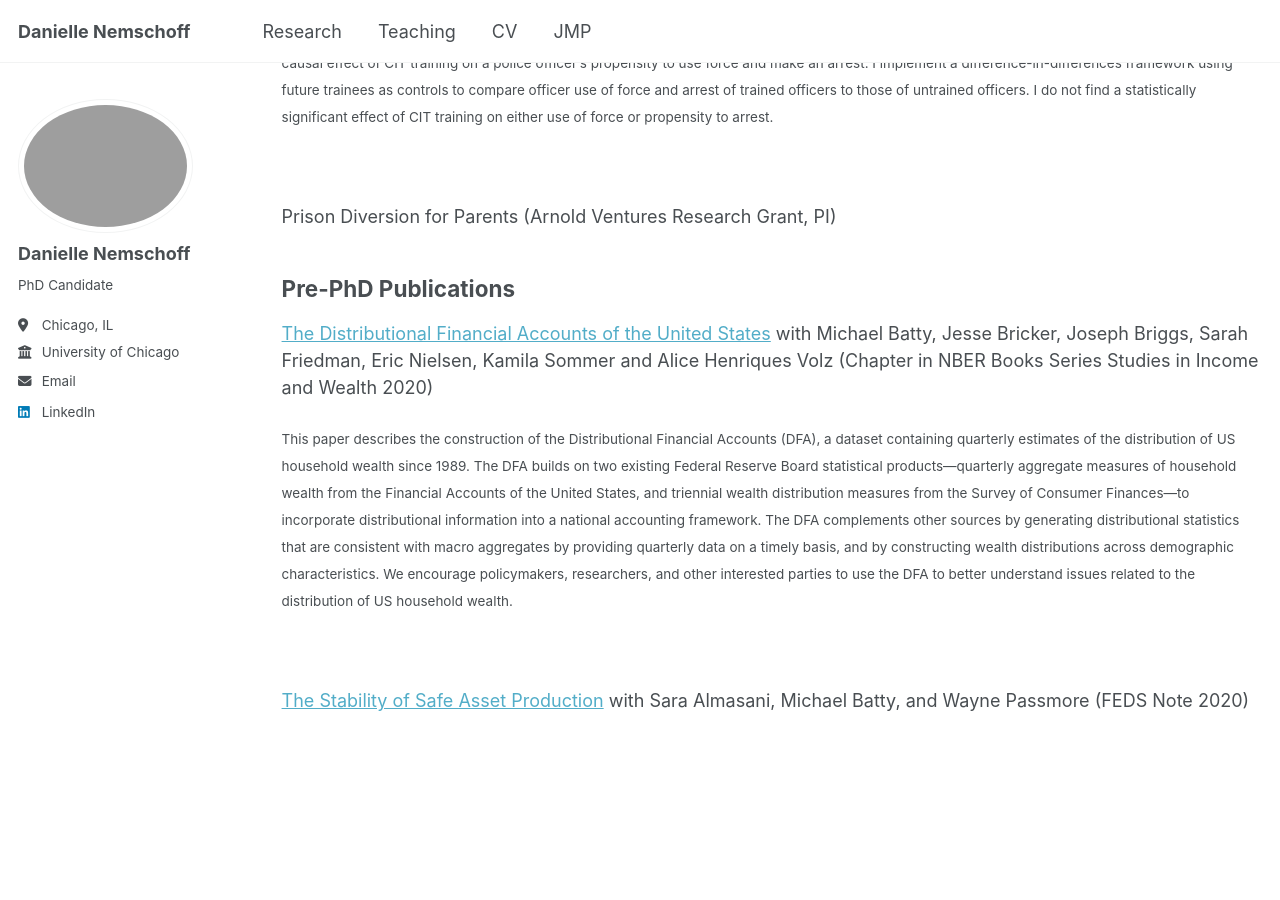
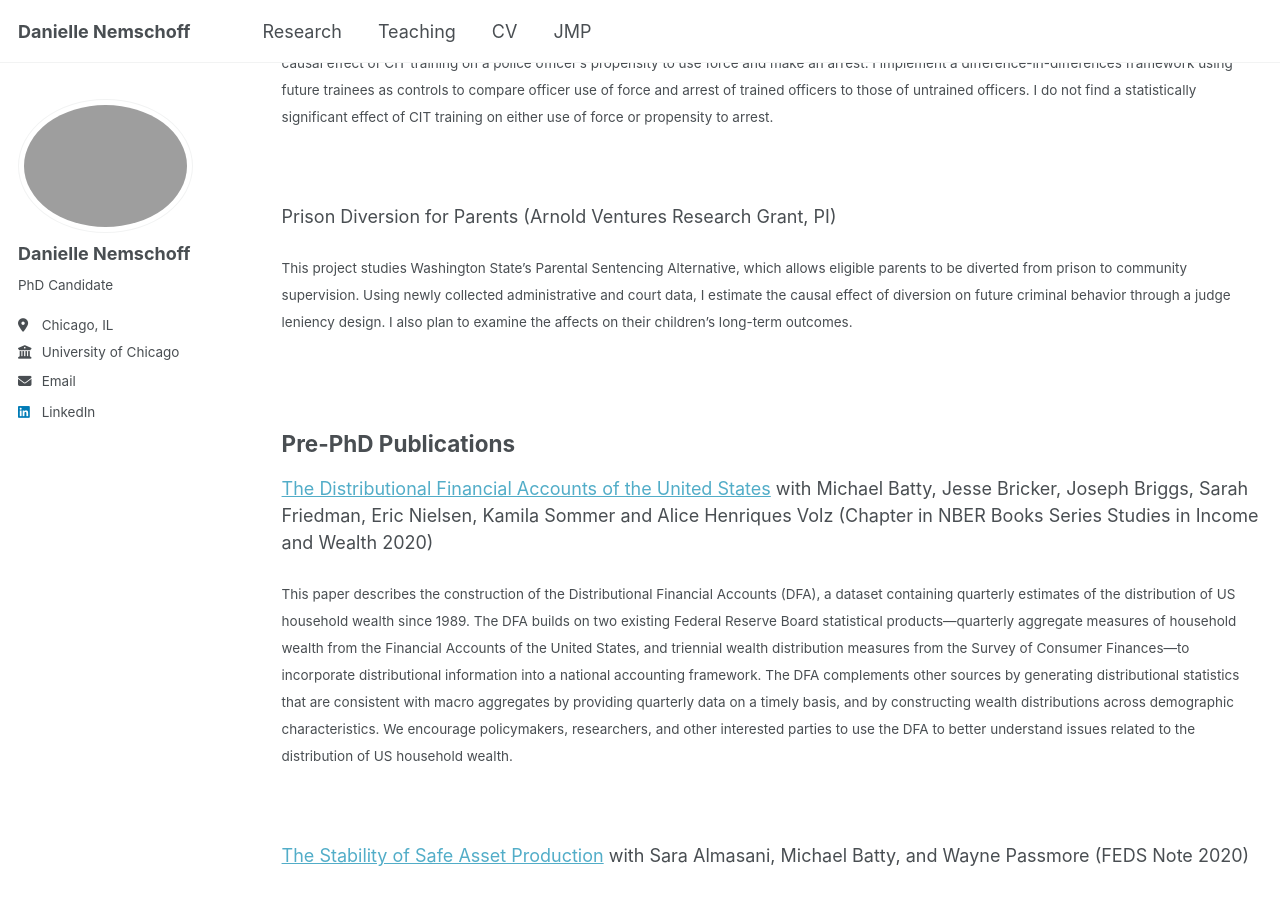
Before and after one commit to daniellenemschoff/daniellenemschoff.github.io, a Jekyll site: the page built from _pages/research.md, in a window 1280 px wide and 900 px high, scrolled down 734 px. Built offline with Jekyll 4.4.1, drawn with Linux system fonts in a browser that asks for light colours.

Commit message:
Update research.md

```diff
--- a/_pages/research.md
+++ b/_pages/research.md
@@ -12,7 +12,8 @@ author_profile: true
 [An evaluation of Crisis-Intervention Team (CIT) training](https://mpra.ub.uni-muenchen.de/114948/1/MPRA_paper_114948.pdf) (working paper, RePEC 2022)<br/>
  <p><small>Police officers in the United States are most often the first responders to a mental health crisis. The most popular training method for police officers response to mental health crises among US police departments is crisis-intervention team (CIT) training. This paper provides the first estimates of the causal effect of CIT training on a police officer’s propensity to use force and make an arrest. I implement a difference-in-differences framework using future trainees as controls to compare officer use of force and arrest of trained officers to those of untrained officers. I do not find a statistically significant effect of CIT training on either use of force or propensity to arrest.</small></p><br/>
 
- Prison Diversion for Parents (Arnold Ventures Research Grant, PI) <br/>
+Prison Diversion for Parents (Arnold Ventures Research Grant, PI) <br/>
+<p><small>This project studies Washington State’s Parental Sentencing Alternative, which allows eligible parents to be diverted from prison to community supervision. Using newly collected administrative and court data, I estimate the causal effect of diversion on future criminal behavior through a judge leniency design. I also plan to examine the affects on their children’s long-term outcomes.</small></p><br/>
 
 ## Pre-PhD Publications ##
 [The Distributional Financial Accounts of the United States](https://www.nber.org/books-and-chapters/measuring-distribution-and-mobility-income-and-wealth/distributional-financial-accounts-united-states) with Michael Batty, Jesse Bricker, Joseph Briggs, Sarah Friedman, Eric Nielsen, Kamila Sommer and Alice Henriques Volz (Chapter in NBER Books Series Studies in Income and Wealth 2020)<br/>
```
